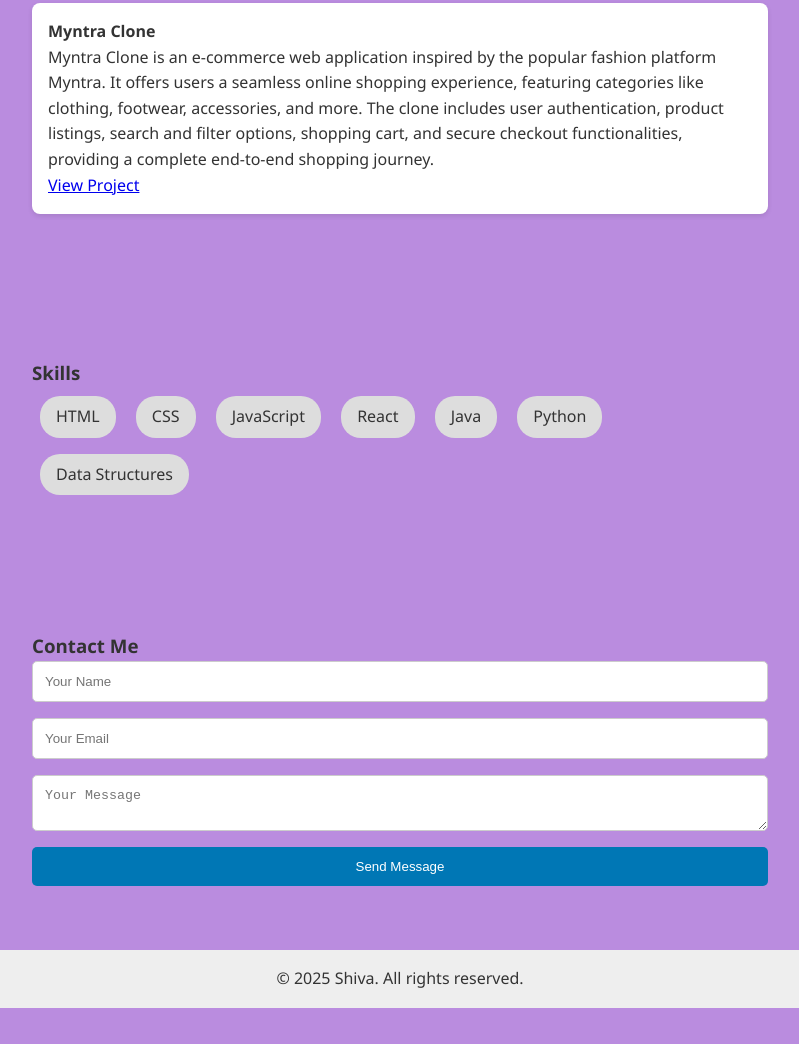
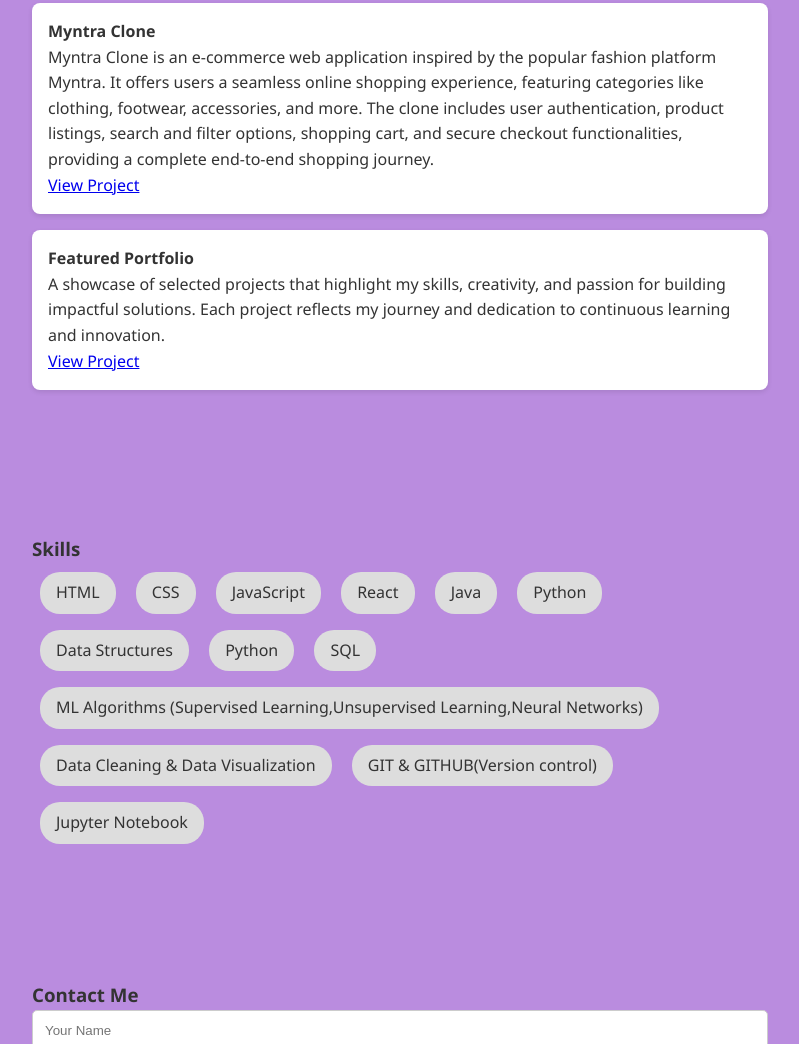
Before and after one commit to shivashankarbejjanki/personal-portfolio, a plain HTML site: page index.html in a window 1280 px wide. Shown: the part 828-1872 px from the top of the page, without its empty margins (240-1039 px from the left). Before the commit the page ends 1836 px from the top, so only its background shows below. Drawn offline with Linux system fonts and the light colour scheme.

Commit message:
Add files via upload

```diff
--- a/index.html
+++ b/index.html
@@ -47,6 +47,12 @@
         <p>Myntra Clone is an e-commerce web application inspired by the popular fashion platform Myntra. It offers users a seamless online shopping experience, featuring categories like clothing, footwear, accessories, and more. The clone includes user authentication, product listings, search and filter options, shopping cart, and secure checkout functionalities, providing a complete end-to-end shopping journey.</p>
         <a href="https://github.com/shivashankarbejjanki/Myntra-clone">View Project</a>
       </div>
+
+      <div class="project-card">
+        <h4>Featured Portfolio</h4>
+        <p>A showcase of selected projects that highlight my skills, creativity, and passion for building impactful solutions. Each project reflects my journey and dedication to continuous learning and innovation.</p>
+        <a href="https://shivashankarbejjanki.github.io/portfolio/">View Project</a>
+      </div>
   </section>
 
   <section id="skills">
@@ -59,6 +65,12 @@
       <span>Java</span>
       <span>Python</span>
       <span>Data Structures</span>
+      <span>Python</span>
+      <span>SQL</span>
+      <span>ML Algorithms (Supervised Learning,Unsupervised Learning,Neural Networks)</span>
+      <span>Data Cleaning & Data Visualization</span>
+      <span>GIT & GITHUB(Version control)</span>
+      <span>Jupyter Notebook</span>
     </div>
   </section>
 
```
